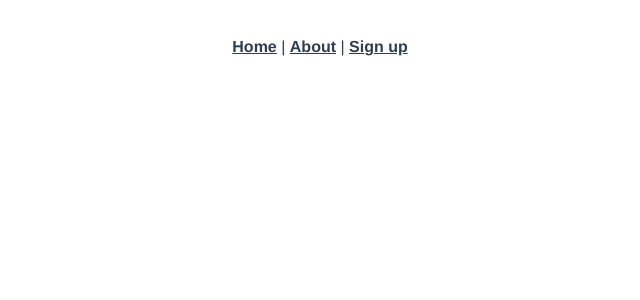
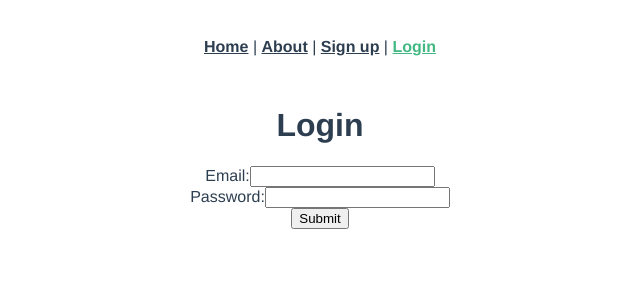
Before and after one commit to HWeiss63/capstone-frontend, a Vue app: page /login in a window 1280 px wide. Shown: the top 300 px of the page, without its empty margins (320-960 px from the left). Built offline with nearby package versions, Linux system fonts and the light colour scheme.

Commit message:
create login

```diff
--- a/src/App.vue
+++ b/src/App.vue
@@ -5,6 +5,8 @@
     <router-link to="/about">About</router-link>
     |
     <router-link to="/signup">Sign up</router-link>
+    |
+    <router-link to="/login">Login</router-link>
   </nav>
   <router-view />
 </template>
--- a/src/main.js
+++ b/src/main.js
@@ -5,4 +5,9 @@
 
 axios.defaults.baseURL = process.env.NODE_ENV === "development" ? "http://localhost:3000" : "/";
 
+var jwt = localStorage.getItem("jwt");
+if (jwt) {
+  axios.defaults.headers.common["Authorization"] = `Bearer ${jwt}`;
+}
+
 createApp(App).use(router).mount("#app");
--- a/src/router/index.js
+++ b/src/router/index.js
@@ -1,6 +1,7 @@
 import { createRouter, createWebHistory } from "vue-router";
 import HomeView from "../views/HomeView.vue";
 import SignupView from "../views/SignupView.vue";
+import LoginView from "../views/LoginView";
 
 const routes = [
   {
@@ -21,6 +22,11 @@
     name: "signup",
     component: SignupView,
   },
+  {
+    path: "/login",
+    name: "login",
+    component: LoginView,
+  },
 ];
 
 const router = createRouter({
--- /dev/null
+++ b/src/views/LoginView.vue
@@ -0,0 +1,49 @@
+<script>
+import axios from "axios";
+
+export default {
+  data: function () {
+    return {
+      newSessionParams: {},
+      errors: [],
+    };
+  },
+  methods: {
+    submit: function () {
+      axios
+        .post("/sessions", this.newSessionParams)
+        .then((response) => {
+          axios.defaults.headers.common["Authorization"] = "Bearer " + response.data.jwt;
+          localStorage.setItem("jwt", response.data.jwt);
+          this.$router.push("/");
+        })
+        .catch((error) => {
+          console.log(error.response);
+          this.errors = ["Invalid email or password."];
+          this.email = "";
+          this.password = "";
+        });
+    },
+  },
+};
+</script>
+
+<template>
+  <div class="login">
+    <form v-on:submit.prevent="submit()">
+      <h1>Login</h1>
+      <ul>
+        <li v-for="error in errors" v-bind:key="error">{{ error }}</li>
+      </ul>
+      <div>
+        <label>Email:</label>
+        <input type="email" v-model="newSessionParams.email" />
+      </div>
+      <div>
+        <label>Password:</label>
+        <input type="password" v-model="newSessionParams.password" />
+      </div>
+      <input type="submit" value="Submit" />
+    </form>
+  </div>
+</template>
```
